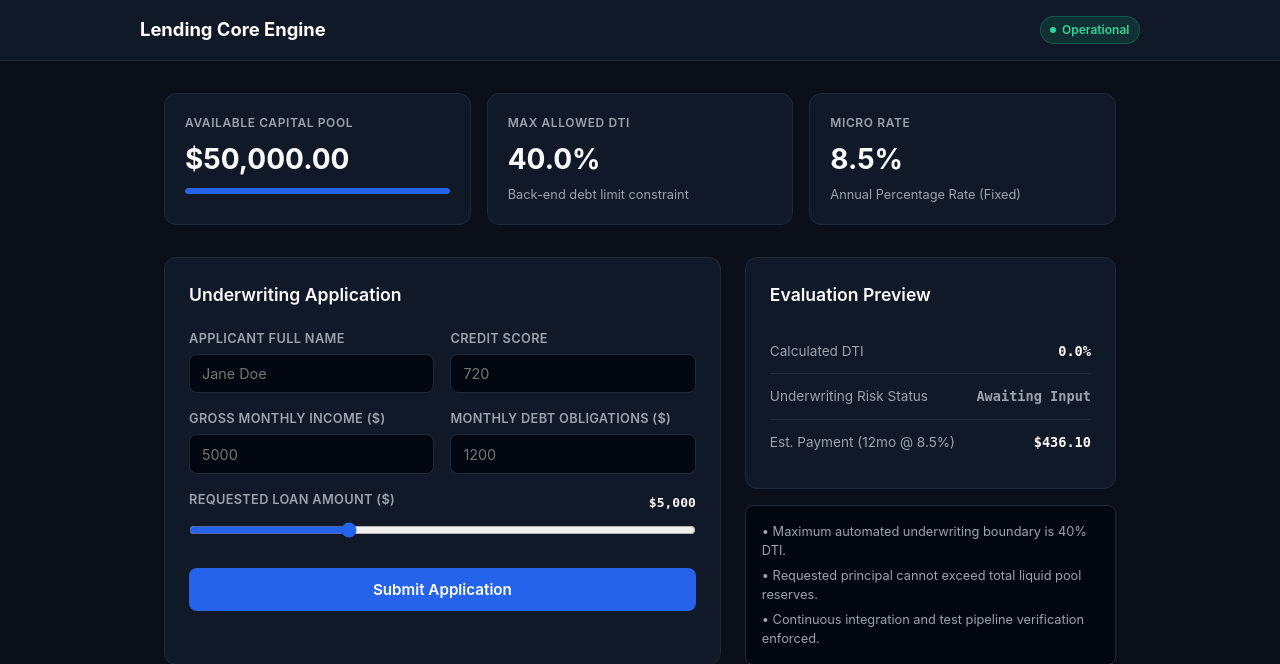
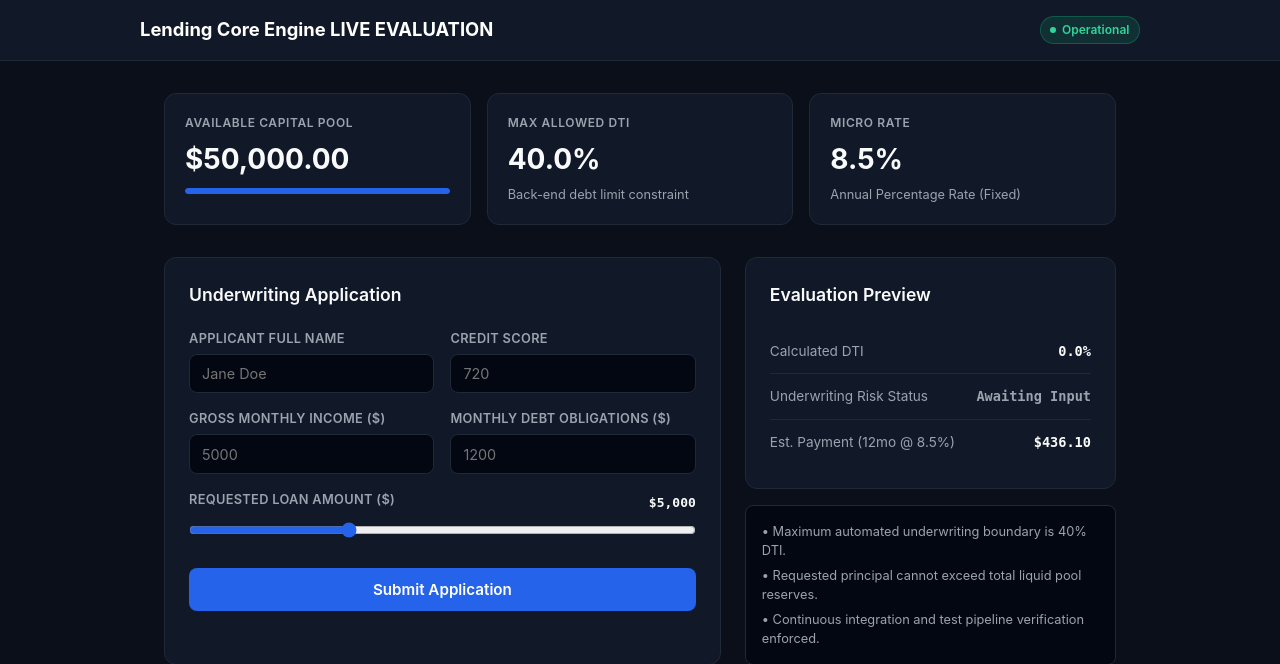
Before and after one commit to aary-g/Micro-lending-engine, a Flask app: page / in a window 1280 px wide. Shown: the top 664 px of the page. Run offline with Flask 3, Linux system fonts and the light colour scheme.

Commit message:
feat: update dashboard header for live evaluation demo

```diff
--- a/templates/index.html
+++ b/templates/index.html
@@ -274,7 +274,7 @@
 
   <header>
     <div class="header-container">
-      <div class="brand">Lending Core Engine</div>
+      <div class="brand">Lending Core Engine LIVE EVALUATION</div>
       <div class="badge-status">
         <span class="dot"></span>
         Operational
```
